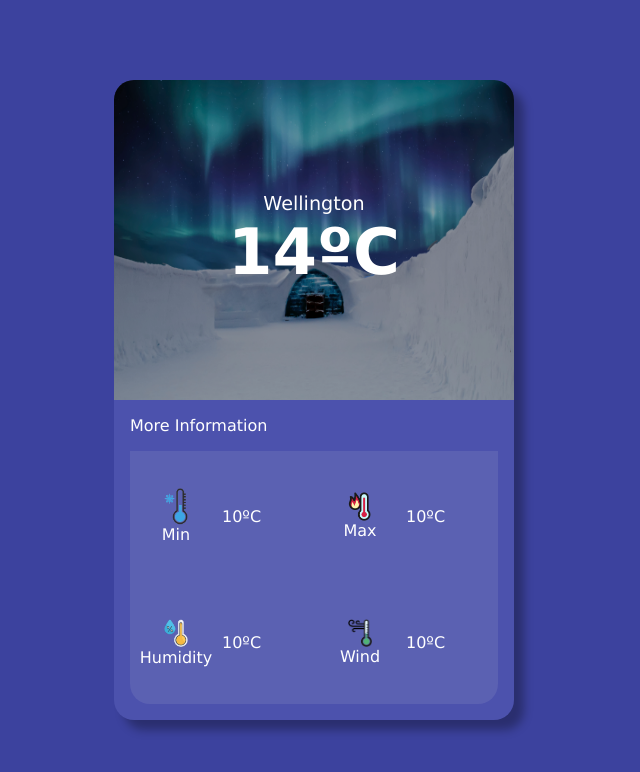
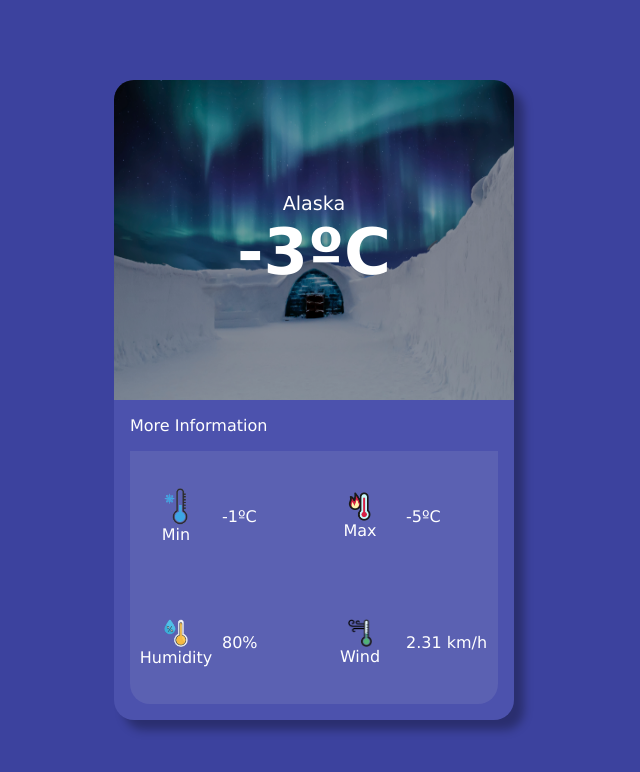
Before and after one commit to MikeSanDev/Angular-Weather-App, an Angular app: page / in a window 1280 px wide. Shown: the top 772 px of the page, without its empty margins (326-966 px from the left). Built offline with nearby package versions, Linux system fonts and the light colour scheme; no server answers.

Commit message:
new edit

```diff
--- a/src/app/app.component.html
+++ b/src/app/app.component.html
@@ -4,8 +4,8 @@
     <img src="../assets/cold.jpg" alt="cold" *ngIf="14 <= 15" />
 
     <div class="weather-data">
-      <div class="location">Wellington</div>
-      <div class="temperature">{{ 14.40 | number: '1.0-0'}}ºC</div>
+      <div class="location">Alaska</div>
+      <div class="temperature">{{ -3.40 | number: '1.0-0'}}ºC</div>
     </div>
   </div>
   <div class="lower-data">
@@ -19,7 +19,7 @@
           <span>Min</span>
         </div>
         <div class="info-block-value">
-          10ºC
+          -1ºC
         </div>
       </div>
       <div class="info-block">
@@ -28,7 +28,7 @@
           <span>Max</span>
         </div>
         <div class="info-block-value">
-          10ºC
+          -5ºC
         </div>
       </div>
       <div class="info-block">
@@ -37,7 +37,7 @@
           <span>Humidity</span>
         </div>
         <div class="info-block-value">
-          10ºC
+          80%
         </div>
       </div>
       <div class="info-block">
@@ -46,7 +46,7 @@
           <span>Wind</span>
         </div>
         <div class="info-block-value">
-          10ºC
+          2.31 km/h
         </div>
       </div>
     </div>
```
